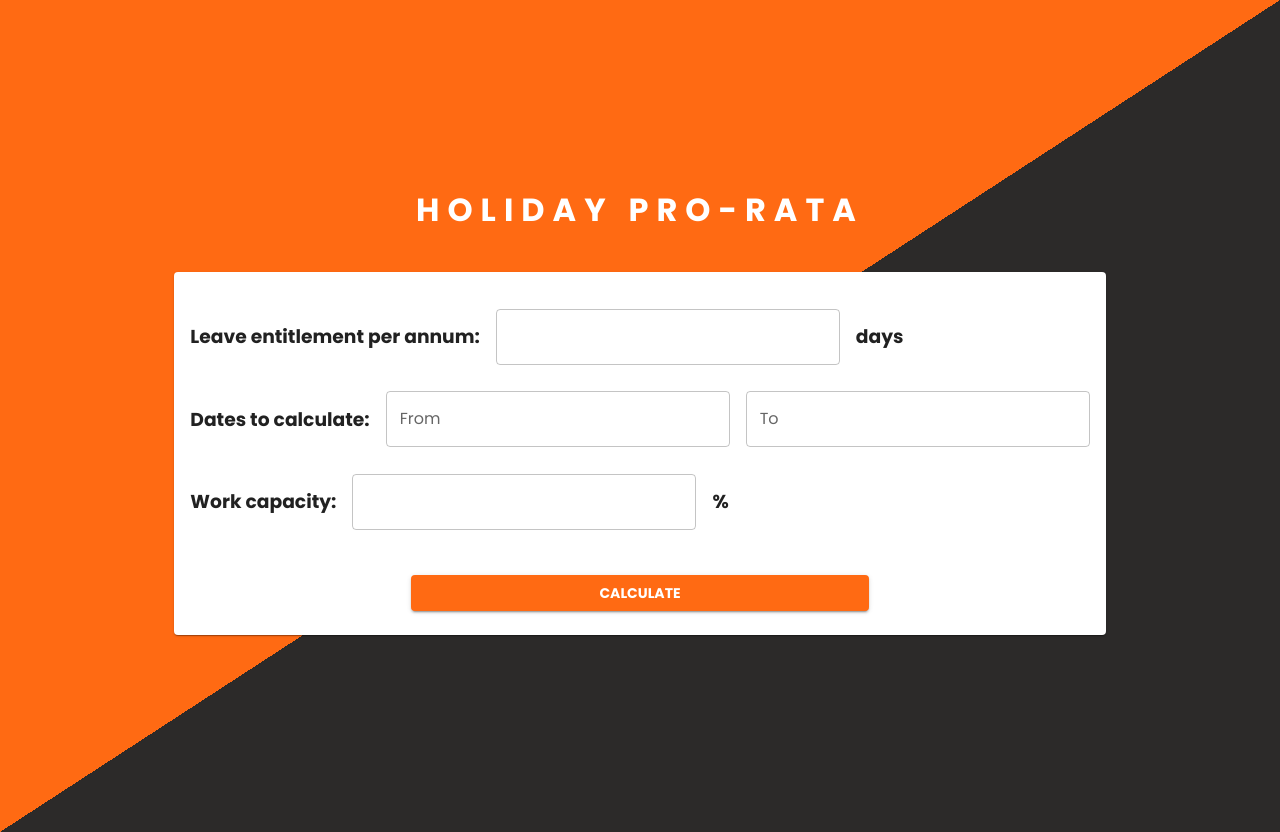
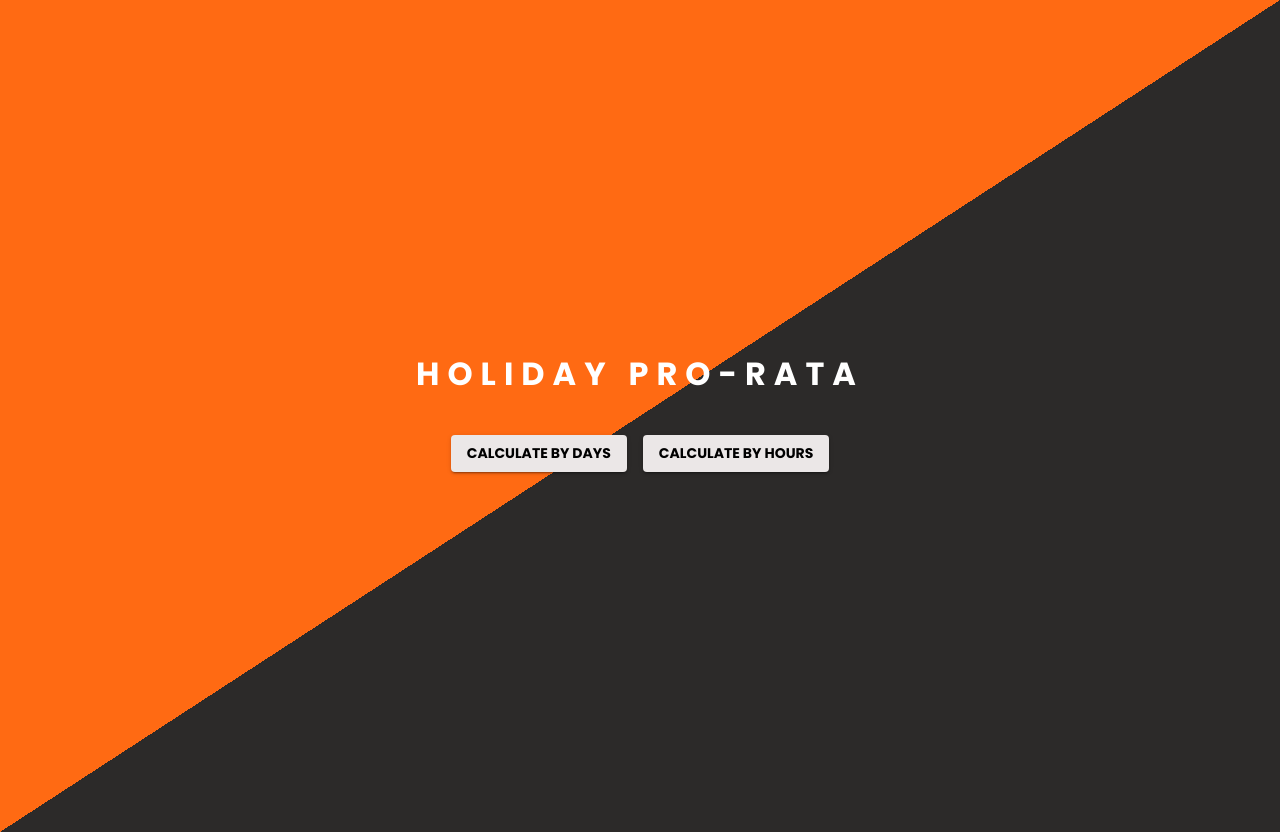
Before and after one commit to MahsinSaifullah/holiday-pro-rata, a React (Vite) app: page / in a window 1280 px wide. Built offline with nearby package versions, Linux system fonts and the light colour scheme.

Commit message:
feat: add calculate option component

```diff
--- /dev/null
+++ b/src/components/CalculateOption.tsx
@@ -0,0 +1,39 @@
+import Stack from '@mui/material/Stack';
+import Button from '@mui/material/Button';
+import { ICalculateOption } from '../types';
+import React from 'react';
+
+interface CalculateOptionProps {
+  onOptionSelect: (option: ICalculateOption) => void;
+}
+
+export const CalculateOption: React.FC<CalculateOptionProps> = ({
+  onOptionSelect,
+}) => {
+  return (
+    <Stack spacing={2} direction="row">
+      <Button
+        style={{
+          backgroundColor: '#EBE7E7',
+          color: 'black',
+          fontWeight: 'bold',
+        }}
+        variant="contained"
+        onClick={() => onOptionSelect('days')}
+      >
+        Calculate By Days
+      </Button>
+      <Button
+        style={{
+          backgroundColor: '#EBE7E7',
+          color: 'black',
+          fontWeight: 'bold',
+        }}
+        variant="contained"
+        onClick={() => onOptionSelect('hours')}
+      >
+        Calculate By hours
+      </Button>
+    </Stack>
+  );
+};
--- a/src/components/Form.tsx
+++ b/src/components/Form.tsx
@@ -6,14 +6,15 @@ import TextField from '@mui/material/TextField';
 import Button from '@mui/material/Button';
 import { DatePicker } from '@mui/x-date-pickers/DatePicker';
 import { Dayjs } from 'dayjs';
-import { FormData } from '../types';
+import { FormData, ICalculateOption } from '../types';
 import './form.scss';
 
 interface FormProps {
   onCalculate: (formData: FormData | null) => void;
+  calculateOption: ICalculateOption | null;
 }
 
-export const Form: React.FC<FormProps> = ({ onCalculate }) => {
+export const Form: React.FC<FormProps> = ({ onCalculate, calculateOption }) => {
   const [formData, setFormData] = useState<FormData | null>(null);
 
   const handleOnChange = (
@@ -38,7 +39,7 @@ export const Form: React.FC<FormProps> = ({ onCalculate }) => {
             value={formData?.leavePerAnnum}
             onChange={handleOnChange}
           />
-          <h3>days</h3>
+          <h3>{calculateOption === 'days' ? 'days' : 'hours'}</h3>
         </div>
         <div className="input-container">
           <h3>Dates to calculate:</h3>
--- a/src/components/Home.tsx
+++ b/src/components/Home.tsx
@@ -5,7 +5,8 @@ import { AdapterDayjs } from '@mui/x-date-pickers/AdapterDayjs';
 import { Form } from './Form';
 import { Result } from './Result';
 import './home.scss';
-import { FormData } from '../types';
+import { ICalculateOption, FormData } from '../types';
+import { CalculateOption } from './CalculateOption';
 
 const THEME = createTheme({
   typography: {
@@ -29,6 +30,8 @@ const calculateHoliday = (formData: FormData) => {
 
 export const Home = () => {
   const [result, setResult] = useState<number | null>(null);
+  const [calculateOption, setCalculateOptions] =
+    useState<ICalculateOption | null>(null);
 
   const handleOnCalculate = (formData: FormData | null) => {
     if (!formData) {
@@ -42,8 +45,21 @@ export const Home = () => {
       <LocalizationProvider dateAdapter={AdapterDayjs}>
         <main className="home">
           <h1>HOLIDAY PRO-RATA</h1>
-          <Form onCalculate={handleOnCalculate} />
-          {result !== null && <Result result={result} />}
+          {calculateOption ? (
+            <>
+              <Form
+                onCalculate={handleOnCalculate}
+                calculateOption={calculateOption}
+              />
+              {result !== null && (
+                <Result result={result} calculateOption={calculateOption} />
+              )}
+            </>
+          ) : (
+            <CalculateOption
+              onOptionSelect={(option) => setCalculateOptions(option)}
+            />
+          )}
         </main>
       </LocalizationProvider>
     </ThemeProvider>
--- a/src/components/Result.tsx
+++ b/src/components/Result.tsx
@@ -2,18 +2,22 @@ import Card from '@mui/material/Card';
 import CardContent from '@mui/material/CardContent';
 import './result.scss';
 import React from 'react';
+import { ICalculateOption } from '../types';
 
 interface ResultProps {
   result: number | null;
+  calculateOption: ICalculateOption | null;
 }
 
-export const Result: React.FC<ResultProps> = ({ result }) => {
+export const Result: React.FC<ResultProps> = ({ result, calculateOption }) => {
   return (
     <Card>
       <CardContent>
         <div className="result">
           <h2 className="result-title">You are entitled to:</h2>
-          <h3>{result?.toFixed(2)} days</h3>
+          <h3>
+            {result?.toFixed(2)} {calculateOption === 'days' ? 'days' : 'hours'}
+          </h3>
         </div>
       </CardContent>
     </Card>
--- a/src/types.ts
+++ b/src/types.ts
@@ -6,3 +6,5 @@ export interface FormData {
   dataTo?: Dayjs | null;
   workCapacity?: number;
 }
+
+export type ICalculateOption = 'hours' | 'days';
```
